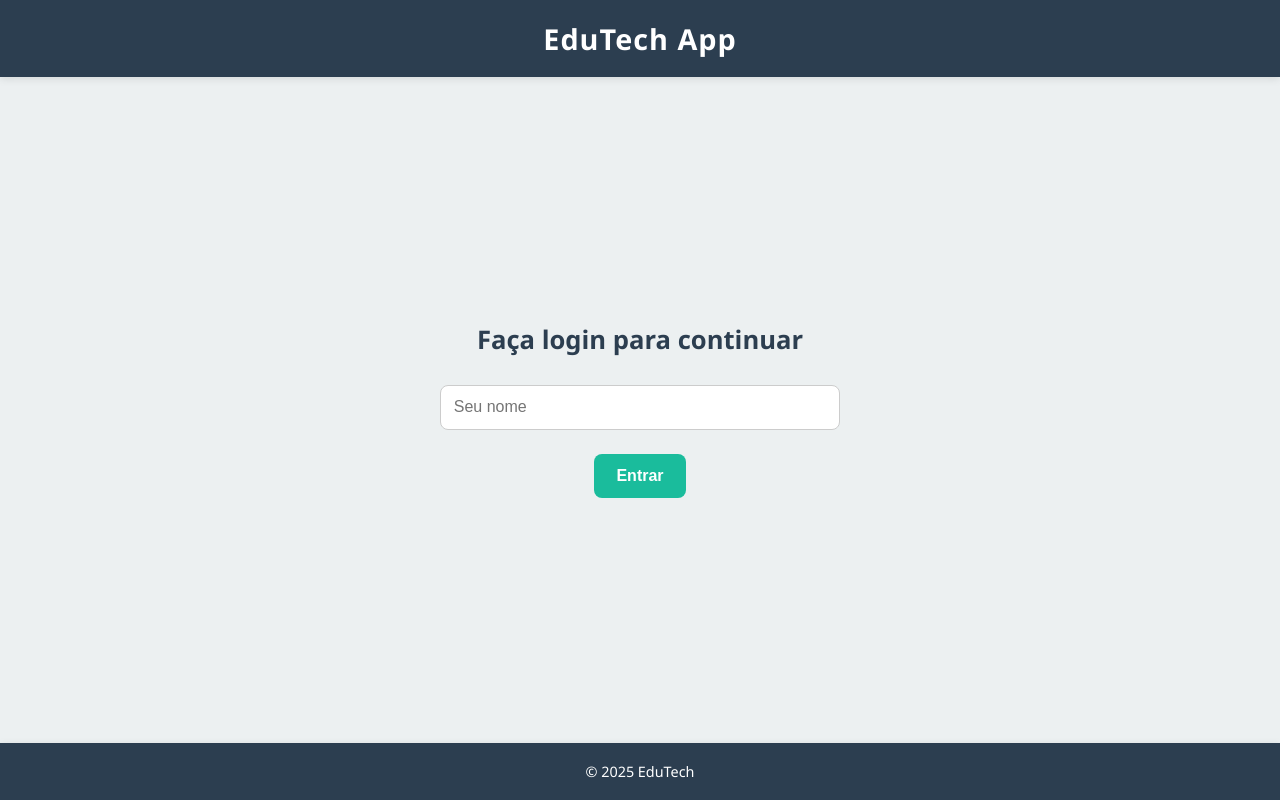
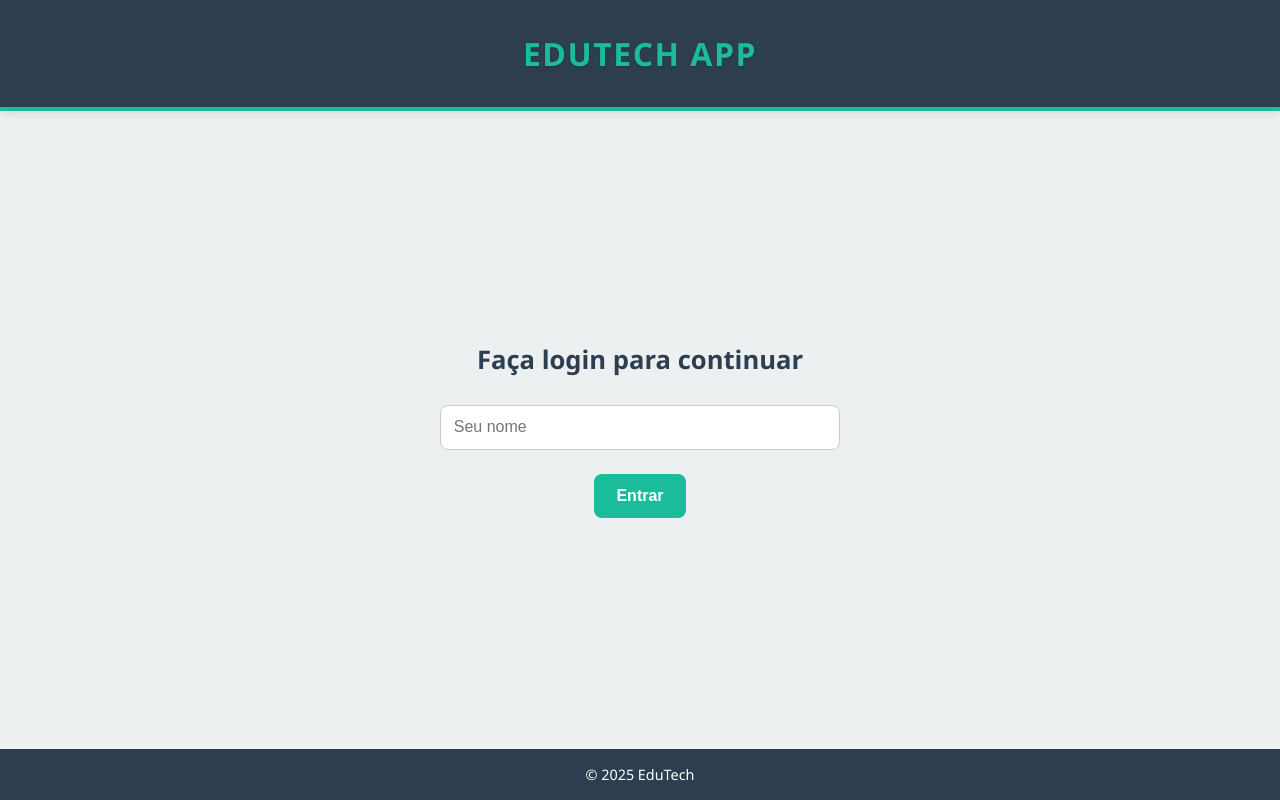
Before and after one commit to Nenkkyou/TecnoClass, a plain HTML site: page index.html in a window 1280 px wide. Drawn offline with Linux system fonts and the light colour scheme.

Commit message:
Update style.css

```diff
--- a/style.css
+++ b/style.css
@@ -46,20 +46,31 @@ body {
 }
 
 /* HEADER / FOOTER */
-header, footer {
+header {
   background: var(--bg-dark);
   color: var(--white);
   text-align: center;
-  padding: 1.2rem;
+  padding: 2rem 1rem;
   box-shadow: 0 2px 8px var(--shadow);
+  position: relative;
+  z-index: 1;
+  border-bottom: 4px solid var(--primary);
 }
 
 header h1 {
-  font-size: 1.8rem;
-  letter-spacing: 1px;
+  font-size: 2rem;
+  letter-spacing: 1.5px;
+  text-transform: uppercase;
+  font-weight: 800;
+  color: var(--primary);
+  text-shadow: 0 1px 2px rgba(0,0,0,0.2);
 }
 
-footer p {
+footer {
+  background: var(--bg-dark);
+  color: var(--white);
+  text-align: center;
+  padding: 1rem;
   font-size: 0.9rem;
 }
 
@@ -100,8 +111,9 @@ nav button {
   padding: 1rem;
   background: transparent;
   border: none;
-  color: var(--white);
+  color: #ffffff; /* COR FIXA PRA EVITAR SUMIÇO NO MODO ESCURO */
   font-weight: bold;
+  font-size: 1rem;
   cursor: pointer;
   transition: var(--transition);
 }
@@ -284,7 +296,7 @@ input:focus {
   }
 
   header h1 {
-    font-size: 1.5rem;
+    font-size: 1.6rem;
   }
 
   .tab {
```
